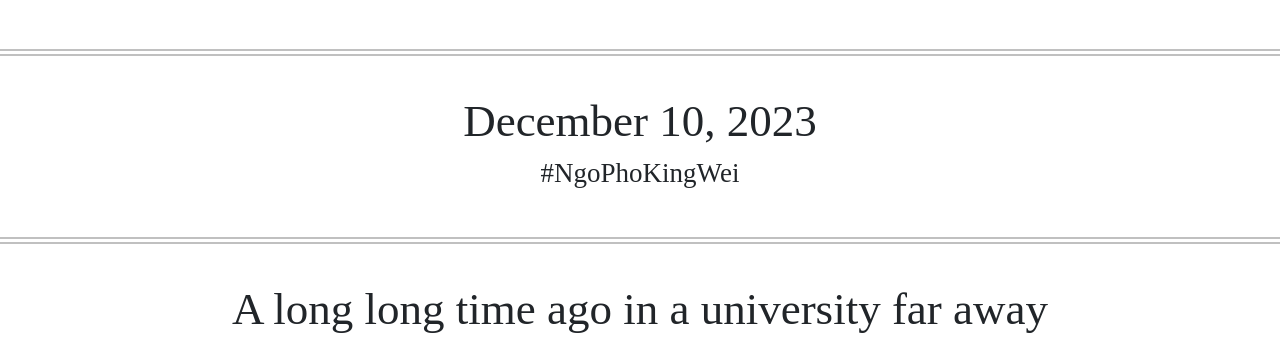
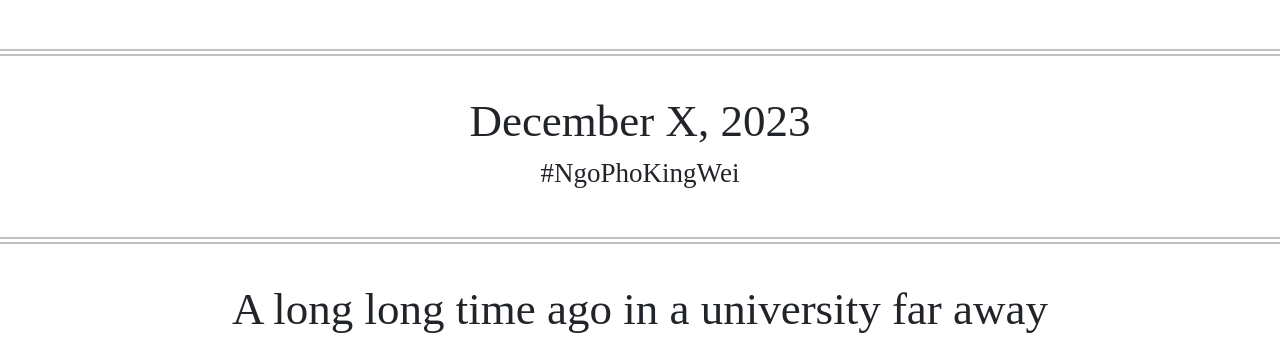
Before and after one commit to lynango/save-the-date-v1, a Flask app: template flask_app/templates/home.html in a window 1280 px wide. Shown: the part 960-1297 px from the top of the page. Run offline with Flask 2, Linux system fonts and the light colour scheme; the template is opened without the code that fills it, so the values that code supplies are empty; some libraries are stand-ins or nearby versions; some web fonts are replaced.

Commit message:
fifth commit

```diff
--- a/flask_app/templates/home.html
+++ b/flask_app/templates/home.html
@@ -35,7 +35,7 @@
             <h1>Hugh King</h1>
         </div>
         <div class="block">
-            <h1>December 10, 2023</h1>
+            <h1>December X, 2023</h1>
             <h4>#NgoPhoKingWei</h4>
         </div>
         <div class="block">
```
